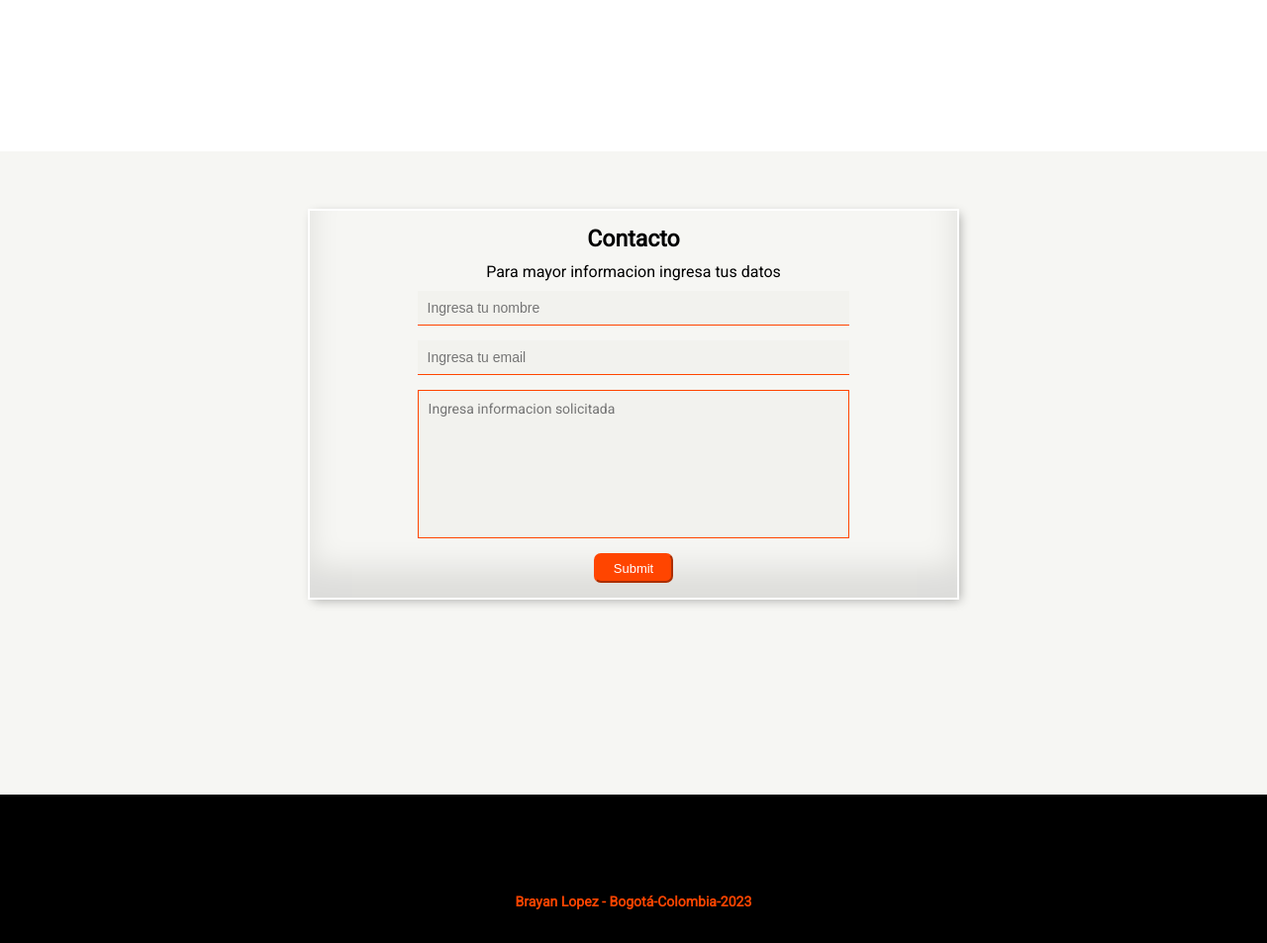
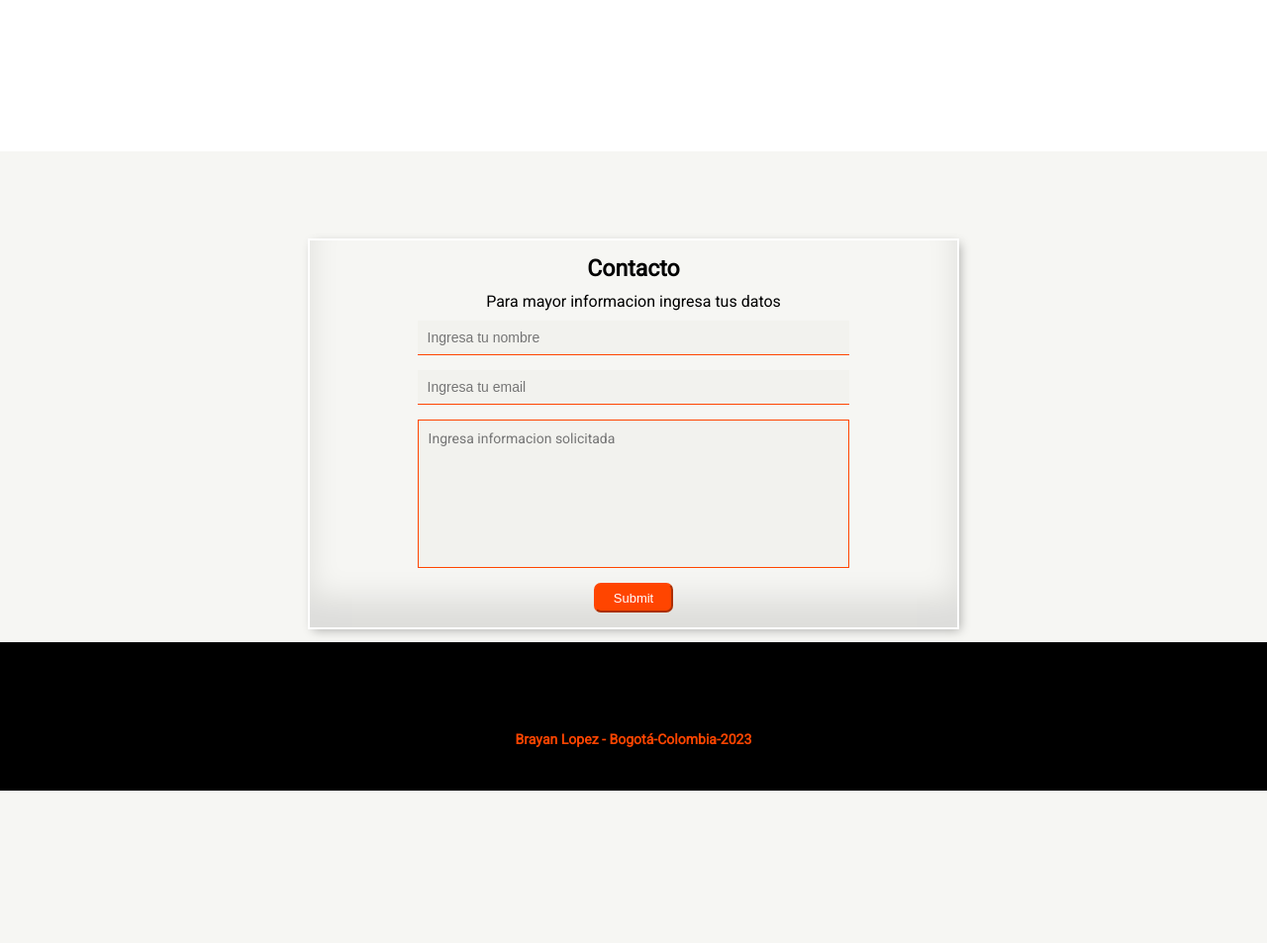
Before and after one commit to BrayanGLopez/Landing-Page-de-Producto, a plain HTML site: page index.html in a window 1280 px wide. Shown: the part 1447-2400 px from the top of the page at 99% size. Drawn offline with Linux system fonts and the light colour scheme.

Commit message:
Ajustes en la seccion 2

```diff
--- a/styles/styles.css
+++ b/styles/styles.css
@@ -146,6 +146,7 @@ section {
     padding: 50px;
     display: flex;
     justify-content: center;
+    align-items: center;
 }
 
 #video {
@@ -157,6 +158,9 @@ section {
     width: 50%;
     height: 100%;
     padding: 50px;
+    display: flex;
+    flex-direction: column;
+    justify-content: center;
 }
 
 .caracteristicas h3 {
@@ -175,10 +179,9 @@ section {
 }
 
 #CONTACTS {
-    padding: 60px 0 0 0;
+    padding: 90px 0 0 0;
     display: flex;
     flex-direction: column;
-    justify-content: space-between;
     align-items: center;
     background-color: rgba(240, 240, 235, 0.588);
 }
@@ -260,7 +263,8 @@ textarea {
     font-size: 1.2em;
     font-weight: normal;
     text-align: center;
-    padding-top: 100px;
+    padding-top: 90px;
+    margin-top: 15px;
 }
 
 @media screen and (max-width: 480px) {
```
